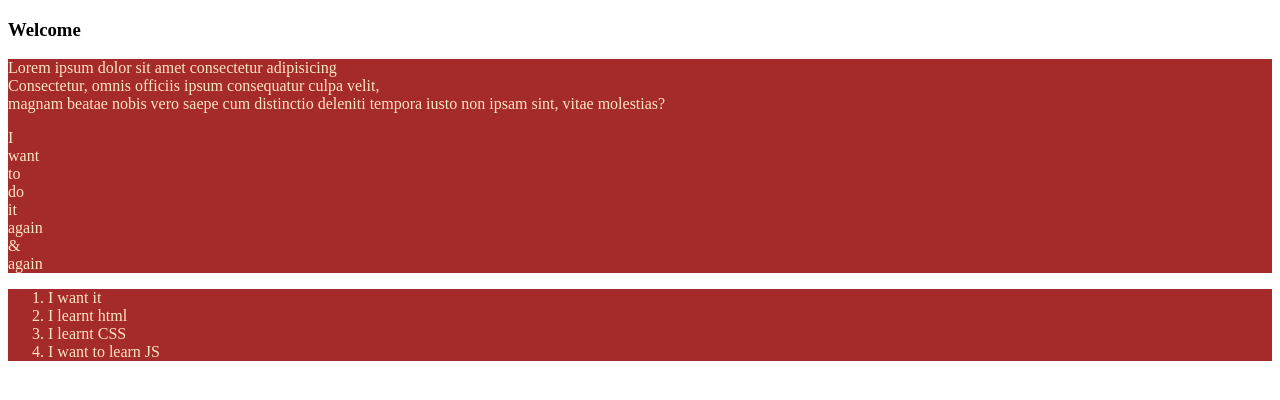
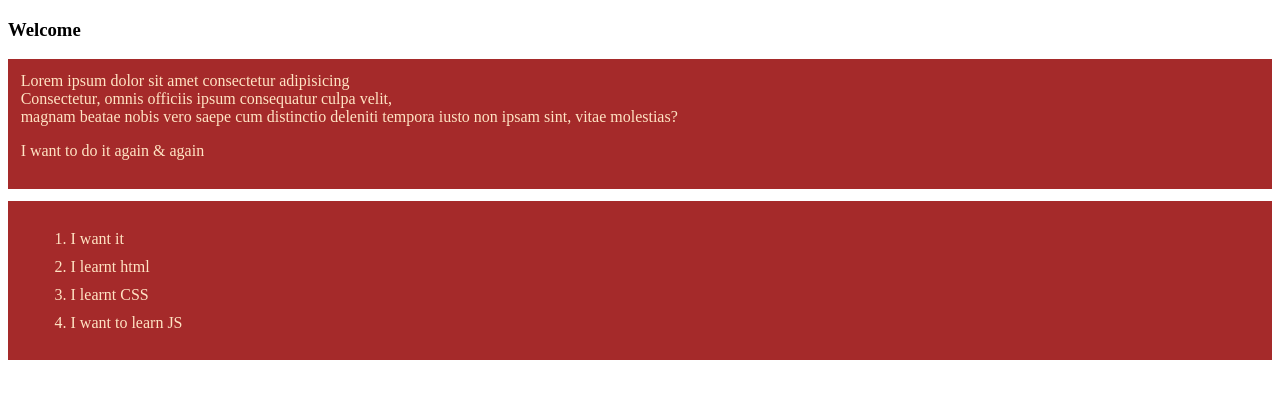
Before and after one commit to NaimurGit/my-first-github-repo, a plain HTML site: page index.html in a window 1280 px wide. Drawn offline with Linux system fonts and the light colour scheme.

Commit message:
New Changed

```diff
--- a/style/art.css
+++ b/style/art.css
@@ -1,7 +1,15 @@
 div{
     color: bisque;
     background-color: brown;
+    padding: 1%;
+    margin-bottom: 1%;
 }
-p{
-    width: 20px;
+ol{
+    width: 20%;
 }
+li{
+    margin: 4%;
+}
+br{
+    margin: 4%;
+}
```
